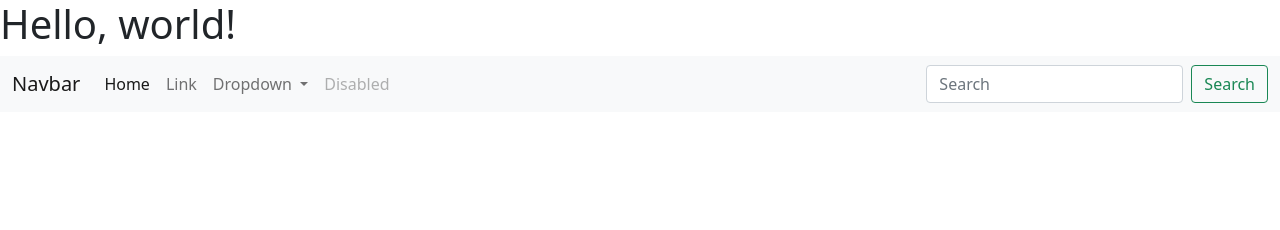
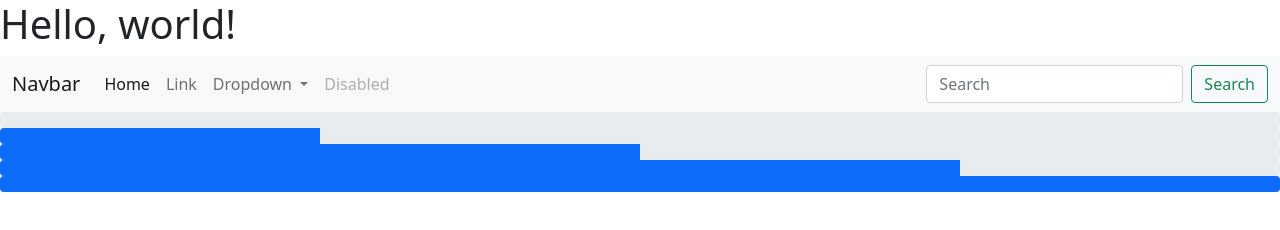
Before and after one commit to DMagalios/project1, a plain HTML site: page index.html in a window 1280 px wide. Drawn offline with nearby package versions, Linux system fonts and the light colour scheme.

Commit message:
progress bar

```diff
--- a/index.html
+++ b/index.html
@@ -59,4 +59,18 @@
         </form>
       </div>
     </div>
-  </nav>
+  </nav><div class="progress">
+    <div class="progress-bar" role="progressbar" aria-valuenow="0" aria-valuemin="0" aria-valuemax="100"></div>
+  </div>
+  <div class="progress">
+    <div class="progress-bar" role="progressbar" style="width: 25%" aria-valuenow="25" aria-valuemin="0" aria-valuemax="100"></div>
+  </div>
+  <div class="progress">
+    <div class="progress-bar" role="progressbar" style="width: 50%" aria-valuenow="50" aria-valuemin="0" aria-valuemax="100"></div>
+  </div>
+  <div class="progress">
+    <div class="progress-bar" role="progressbar" style="width: 75%" aria-valuenow="75" aria-valuemin="0" aria-valuemax="100"></div>
+  </div>
+  <div class="progress">
+    <div class="progress-bar" role="progressbar" style="width: 100%" aria-valuenow="100" aria-valuemin="0" aria-valuemax="100"></div>
+  </div>
```
